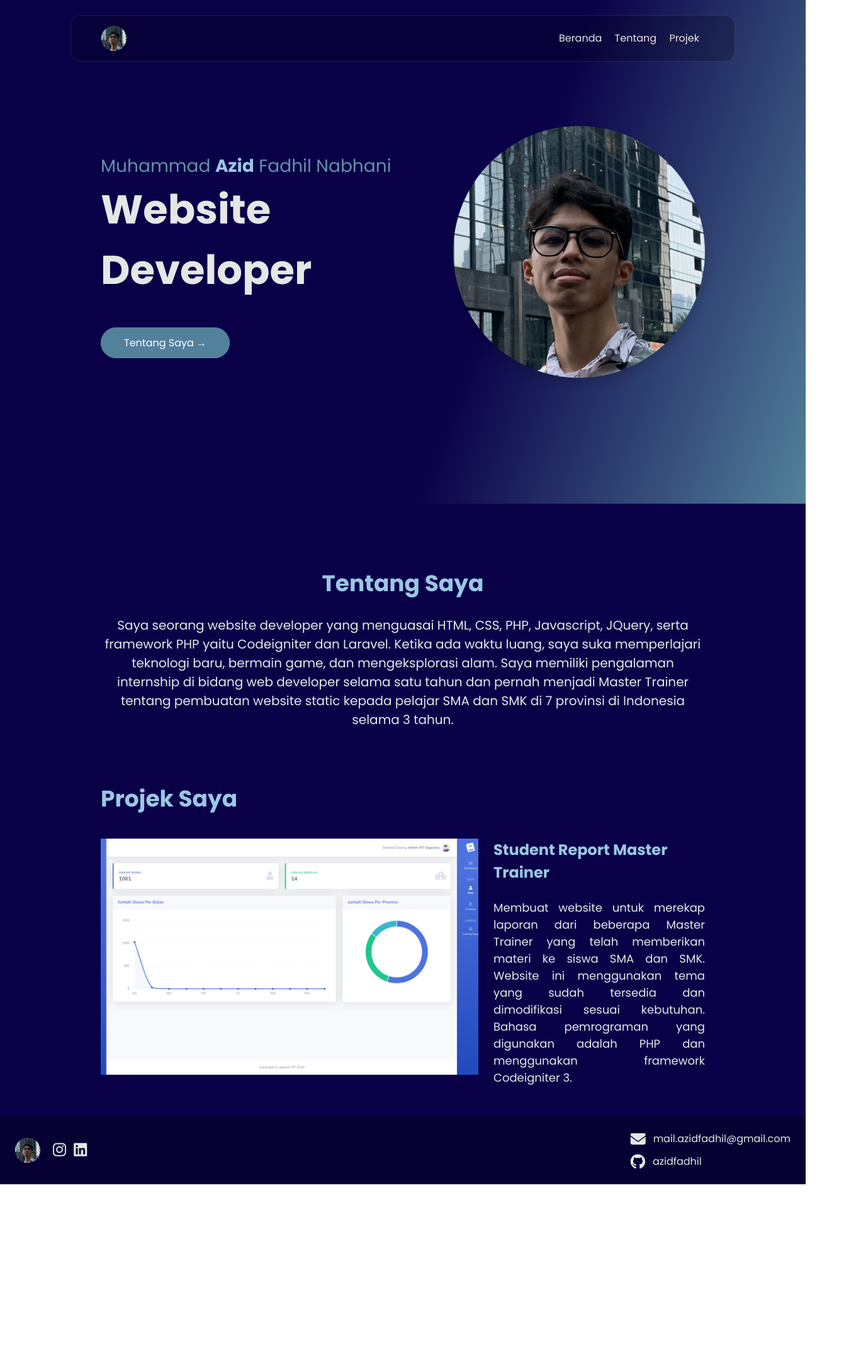
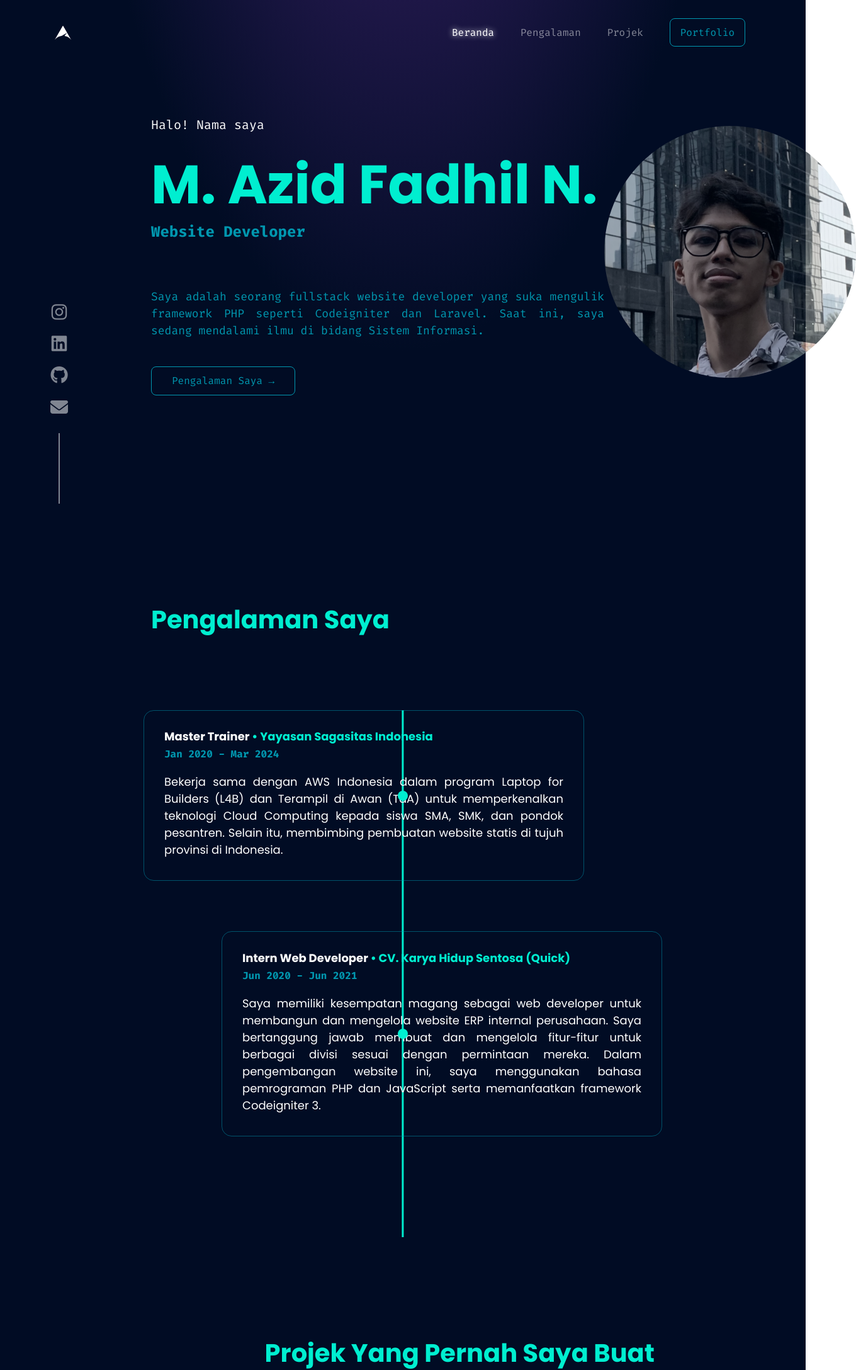
Before and after one commit to azidfadhil/azidfadhil.github.io, a plain HTML site: page index.html in a window 1280 px wide. Shown: the top 2176 px of the page at 63% size, 1360 px wide, since content can reach past the window. Before the commit the page ends 1881 px from the top, so only its background shows below. Drawn offline with nearby package versions, Linux system fonts and the light colour scheme.

Commit message:
web portfolio v2

```diff
--- a/css/style.css
+++ b/css/style.css
@@ -1,224 +1,304 @@
+::-webkit-scrollbar {
+  width: 0.5em;
+}
+::-webkit-scrollbar-track {
+  background-color: #010C24;
+}
+::-webkit-scrollbar-thumb {
+  background-color: #00EED0;
+  border-radius: 100px;
+  transition: all ease-out .3s;
+}
+::-webkit-scrollbar-thumb:hover {
+  background-color: #01CCB1;
+}
+::-webkit-scrollbar-button
 * {
+  margin: 0;
+  padding: 0;
   box-sizing: border-box;
 }
-html::-webkit-scrollbar {
-  display: none;
+body {
+  -webkit-user-select: none; /* Safari */
+  -ms-user-select: none; /* IE 10 and IE 11 */
+  user-select: none; /* Standard syntax */
 }
-body {
-  font-family: 'Poppins', sans-serif;
-}
-.navbar {
-  background-color: rgb(0, 0, 0, .2);
-  border: 1px solid rgba(255, 255, 255, 0.1);
-  margin: 1.5em 7em;
-  z-index: 10;
-  backdrop-filter: blur(10px);
-}
-.navbar .right a {
-  text-decoration: none;
-  color: #e6e6e6;
-  transition: all ease-out .15s;
-  text-align: center;
-}
-.navbar .right a:hover {
-  color: #a1a1a1;
-}
-.home {
-  background: linear-gradient(110deg, rgba(10,0,72,1) 60%, rgba(83,129,155,1) 100%);
-}
-#home {
-  margin: 0 10em;
+.header {
+  position: fixed;
+  width: 100%;
+  font-family: 'Fira Code', monospace;
   display: flex;
   justify-content: space-between;
   align-items: center;
-  height: 100vh;
+  padding: 2em 5em;
+  transition: all ease-out .1s;
+  z-index: 99;
 }
-#home .left .name {
-  color: #6691a9;
+.header.scrolled {
+  background-color: #0000003D;
+  transition: all ease-out .1s;
+  backdrop-filter: blur(10px);
+}
+.header .right a {
+  text-decoration: none;
+  color: #ffffff80;
+  margin: 0 1em;
+  font-size: 16px;
+  transition: all ease-out .1s;
+}
+.header .right a:hover,
+.header .right a.active {
+  color: #ffffff;
+  text-shadow: 0 0 10px #ffffff;
+}
+.header .right .button-resume {
+  text-decoration: none;
+  color: #0197AF;
+  font-family: 'Fira Code', monospace;
+  border: 0.1em solid #0197AF;
+  border-radius: 0.5em;
+  padding: 0.7em 1em;
+  transition: all ease-out .1s;
+}
+.header .right .button-resume:hover {
+  background-color: #0197AF;
+  color: #010C24;
+  box-shadow: 0 0 12px #0197AF;
+}
+.social-media {
+  position: fixed;
+  bottom: 0;
+  padding: 0 5em;
+  display: flex;
+  flex-direction: column;
+  align-items: center;
+  justify-content: space-between;
+  z-index: 99;
+}
+.social-media a {
+  color: #ffffff80;
+  text-decoration: none;
   font-size: 28px;
+  display: flex;
+  margin: 0.4em 0;
+  transition: all ease-out .1s;
 }
-#home .left .name b {
-  color: #9ac7e2;
+.social-media a:hover {
+  color: #ffffff;
+  text-shadow: 0 0 10px #ffffff;
+  transform: scale(1.15);
 }
-#home .left .title {
-  color: #e6e6e6;
-  font-size: 64px;
+.social-media .line {
+  height: 7em;
+  width: 0.13em;
+  background-color: #ffffff80;
+  margin-top: 1em;
+}
+#beranda {
+  height: 100svh;
+  background: radial-gradient(ellipse at 50% -100%, #472678 0%, #010C24 60%);
+  padding: 5em 15em;
+  display: flex;
+  flex-direction: row;
+  justify-content: space-between;
+  align-items: center;
+}
+#beranda .intro {
+  color: #ffffff;
+  font-family: 'Fira Code', monospace;
+  font-size: 20px;
+}
+#beranda .name {
+  color: #00EED0;
+  font-family: 'Poppins', sans-serif;
+  font-weight: 700;
+  font-size: 86px;
+}
+#beranda .role {
+  color: #0197AF;
+  font-family: 'Fira Code', monospace;
   font-weight: bold;
-  margin-bottom: 56px;
+  font-size: 24px;
+  margin-top: -1em;
 }
-#home .left a {
+#beranda .desc {
+  color: #0197AF;
+  font-family: 'Fira Code', monospace;
+  text-align: justify;
+  font-size: 18px;
+  margin: 4em 0 3em 0;
+  width: 40em;
+}
+#beranda a {
   text-decoration: none;
-  border: 1px solid rgba(83,129,155,1);
-  background-color: rgba(83,129,155,1);
-  color: white;
-  padding: 12px 36px;
-  transition: all ease-out .15s;
+  color: #0197AF;
+  width: 15em;
+  text-align: center;
+  font-family: 'Fira Code', monospace;
+  border: 0.1em solid #0197AF;
+  border-radius: 0.5em;
+  padding: 0.7em 2em;
+  transition: all ease-out .1s;
 }
-#home .left a:hover {
-  border: 1px solid rgba(83,129,155,1);
-  background-color: rgba(83,129,155,0);
-  color: white;
-  padding: 12px 36px;
+#beranda a:hover {
+  background-color: #0197AF;
+  color: #010C24;
+  box-shadow: 0 0 12px #0197AF;
 }
-.about {
-  background: rgba(10,0,72,1);
+#beranda img {
+  width: 400px;
+  filter: grayscale(30%);
+  opacity: 0.7;
+  border-radius: 50%;
+  transition: all ease-out .1s;
 }
-#about {
+#beranda img:hover {
+  filter: grayscale(0%);
+  opacity: 1;
+}
+#pengalaman {
+  background-color: #010C24;
+  padding: 10em 15em;
+  position: relative;
+}
+#pengalaman h1 {
+  color: #00EED0;
+  font-family: 'Poppins', sans-serif;
+  font-weight: bold;
+  margin-bottom: 3em;
+}
+.checkpoint .center-line {
+  background-color: #00EED0;
+  width: 0.2em;
+  height: 100%;
+  position: absolute;
+  left: 50%;
+  transform: translateX(-50%);
+}
+.checkpoint .row {
+  margin-bottom: 5em;
   display: flex;
-  justify-content: center;
+  position: relative;
+}
+.checkpoint .row:after {
+  content: '';
+  position: absolute;
+  background-color: #00EED0;
+  width: 1em;
+  height: 1em;
+  border-radius: 50%;
+  top: 50%;
+  right: 50%;
+  transform: translate(50%, -50%);
+}
+.checkpoint .row:last-child {
+  margin-bottom: 0;
+}
+.checkpoint .row:nth-child(even) {
+  justify-content: flex-start;
+}
+.checkpoint .row:nth-child(odd) {
+  justify-content: flex-end;
+}
+.row .box {
+  width: 700px;
+  border: 0.1em solid #0197AF80;
+  border-radius: 1em;
+  padding: 1.7em 2em 1.2em 2em;
+  box-shadow: 0 0 0 #ffffff;
+  transition: all ease-out .1s;
+}
+.row .box:hover {
+  background-color: #ffffff10;
+  box-shadow: 0 0 7px #ffffff80;
+}
+.row .box .details {
   align-items: center;
-  flex-direction: column;
-  margin: 0 10em;
-  padding: 100px 0 0 0;
+  font-size: 18px;
+  font-weight: bold;
+  margin-bottom: 1em;
 }
-#about .title {
-  color: #9ac7e2;
-  font-size: 36px;
-  font-weight: bold;
-  margin-bottom: 24px;
+.details span.title {
+  color: #ffffff;
+  font-family: 'Poppins', sans-serif;
 }
-#about .tentang-saya {
-  color: #e6e6e6;
-  font-size: 20px;
-  text-align: center;
+.details span.where {
+  color: #00EED0;
 }
-.project {
-  background: rgba(10,0,72,1);
+.details span.when {
+  color: #0197AF;
+  font-size: 16px;
+  font-family: 'Fira Code', monospace;
 }
-#project {
-  margin: 0 10em;
-}
-#project .title {
-  color: #9ac7e2;
-  font-size: 36px;
-  font-weight: bold;
-  margin: 36px 0;
-}
-.projects .pj {
-  display: flex;
-}
-.projects .pj #carouselProject1 {
-  min-width: 600px;
-  max-width: 600px;
-}
-.pj .text {
-  margin-left: 24px;
-}
-.pj .text .title-pj {
-  color: #9ac7e2;
-  font-size: 24px;
-  font-weight: bold;
-  margin-bottom: 24px;
-}
-.pj .text .desc-pj {
-  color: #e6e6e6;
+.row .box p {
+  color: #ffffff;
+  font-family: 'Poppins', sans-serif;
   font-size: 18px;
   text-align: justify;
 }
-
-.contact {
-  background-color: rgb(7, 0, 50);
-  padding: 24px;
+#projek {
+  background: radial-gradient(ellipse at 50% 300%, #472678 0%, #010C24 60%);
+  z-index: 4;
+  position: relative;
+  padding: 10em 15em;
 }
-#contact {
+#projek h1 {
+  color: #00EED0;
+  font-family: 'Poppins', sans-serif;
+  font-weight: bold;
+  margin-bottom: 3em;
+  text-align: right;
+}
+#projek .pj {
+  padding: 0 7em;
   display: flex;
   justify-content: space-between;
-  align-items: center;
+  align-items: top;
+  position: relative;
 }
-#contact .left {
-  display: flex;
-  align-items: center;
+#projek .pj .carousel{
+  min-width: 500px;
+  max-width: 500px;
+  opacity: .7;
+  filter: grayscale(50%);
+  transition: all ease-out .1s;
 }
-#contact .left .sosmed {
-  margin-left: 12px;
+#projek .pj .carousel:hover {
+  opacity: 1;
+  filter: grayscale(0%);
 }
-#contact .left .sosmed a {
-  text-decoration: none;
-  color: #e6e6e6;
-  font-size: 24px;
-  margin-left: 8px;
+.pj .desc-pj {
+  text-align: right;
+  margin-left: 3em;
 }
-#contact .right {
-  display: flex;
-  flex-direction: column;
-  color: #e6e6e6;
+.pj .desc-pj span{
+  color: #FFFFFF;
+  font-family: 'Fira Code', monospace;
+  font-size: 14px;
 }
-#contact .right i {
-  font-size: 24px;
-  margin-right: 12px;
+.pj .desc-pj .judul-pj {
+  color: #0197AF;
+  font-family: 'Poppins', sans-serif;
+  font-weight: bold;
+  font-size: 36px;
+  margin-bottom: 0.5em;
 }
-#contact .right span:first-child {
-  margin-bottom: 12px;
+.pj .desc-pj .desc {
+  border: 0.1em solid #0197AF80;
+  font-family: 'Poppins', sans-serif;
+  font-size: 16px;
+  color: #FFFFFF;
+  padding: 1em 1.3em;
+  border-radius: 1em;
+  margin-bottom: 1em;
+  transition: all ease-out .1s;
 }
-#contact .right span {
-  display: flex;
+.pj .desc-pj .desc:hover {
+  background-color: #0197AF20;
 }
-@media screen and (max-width: 420px) {
-  .navbar {
-    display: none;
-  }
-  #home {
-    margin: 0 1em;
-    display: flex;
-    flex-direction: column-reverse;
-    justify-content: center;
-    align-items: center;
-  }
-  #home .right {
-    margin-bottom: 100px;
-  }
-  #home .right img {
-    width: 250px;
-  }
-  #home .left {
-    text-align: center;
-  }
-  #home .left .name {
-    font-size: 18px;
-  }
-  #home .left .title {
-    font-size: 36px;
-  }
-  #about {
-    margin: 0 2em;
-    height: 100vh;
-    padding: 0;
-  }
-  #about .title {
-    margin-top: -100px;
-    margin-bottom: 72px;
-  }
-  #project {
-    margin: 0 1em;
-  }
-  #project .title {
-    text-align: center;
-  }
-  #project .pj {
-    display: flex;
-    flex-direction: column;
-    align-items: center;
-  }
-  .projects .pj #carouselProject1 {
-    min-width: 350px;
-    max-width: 350px;
-    margin-bottom: 24px;
-  }
-  .pj .text {
-    margin-left: 0;
-  }
-  .pj .text .title-pj {
-    color: #9ac7e2;
-    font-size: 24px;
-    font-weight: bold;
-    margin-bottom: 24px;
-  }
-  .pj .text .desc-pj {
-    color: #e6e6e6;
-    font-size: 18px;
-    text-align: left;
-  }
-  #contact .left img {
-    display: none;
-  }
+.desc-pj .etc span {
+  background-color: #FFFFFF20;
+  padding: 0.2em 1em;
+  margin: 0 0.5em;
+  border-radius: 5em;
 }
--- a/index.html
+++ b/index.html
@@ -6,96 +6,127 @@
   <!-- CSS -->
   <link href="https://cdn.jsdelivr.net/npm/bootstrap@5.3.3/dist/css/bootstrap.min.css" rel="stylesheet" integrity="sha384-QWTKZyjpPEjISv5WaRU9OFeRpok6YctnYmDr5pNlyT2bRjXh0JMhjY6hW+ALEwIH" crossorigin="anonymous">
   <link rel="stylesheet" href="https://cdnjs.cloudflare.com/ajax/libs/font-awesome/6.5.2/css/all.min.css">
-  <link rel="stylesheet" href="css/style.css">
-  <!-- JS -->
-  <script src="https://cdn.jsdelivr.net/npm/bootstrap@5.3.3/dist/js/bootstrap.bundle.min.js" integrity="sha384-YvpcrYf0tY3lHB60NNkmXc5s9fDVZLESaAA55NDzOxhy9GkcIdslK1eN7N6jIeHz" crossorigin="anonymous"></script>
+  <link rel="stylesheet" href="./css/style.css">
   <!-- Font -->
   <link rel="preconnect" href="https://fonts.googleapis.com">
   <link rel="preconnect" href="https://fonts.gstatic.com" crossorigin>
-  <link href="https://fonts.googleapis.com/css2?family=Poppins:ital,wght@0,100;0,200;0,300;0,400;0,500;0,600;0,700;0,800;0,900;1,100;1,200;1,300;1,400;1,500;1,600;1,700;1,800;1,900&display=swap" rel="stylesheet">
-
-  <title>Azid Fadhil</title>
+  <link href="https://fonts.googleapis.com/css2?family=Fira+Code:wght@300..700&display=swap" rel="stylesheet">
+  <link href="https://fonts.googleapis.com/css2?family=Fira+Code:wght@300..700&family=Poppins:ital,wght@0,100;0,200;0,300;0,400;0,500;0,600;0,700;0,800;0,900;1,100;1,200;1,300;1,400;1,500;1,600;1,700;1,800;1,900&display=swap" rel="stylesheet">
+  <!-- Information on Tab -->
+  <link rel="icon" href="./img/logo.png">
+  <title>Portfolio | M. Azid Fadhil N.</title>
 </head>
 <body>
-  <div class="navbar px-5 py-3 rounded-4 fixed-top">
+  <!-- Navigation Bar -->
+  <div class="header">
     <div class="left">
-      <img src="./img/potrait.png" width="40px" class="rounded-circle">
+      <a href="#beranda">
+        <img src="./img/logo-transparent.png" width="40" class="rounded-circle" alt="">
+      </a>
     </div>
     <div class="right">
-      <a class="mx-2" href="#home">Beranda</a>
-      <a class="mx-2" href="#about">Tentang</a>
-      <a class="mx-2" href="#project">Projek</a>
+      <a href="#beranda" class="nav__links active">Beranda</a>
+      <a href="#pengalaman" class="nav__links">Pengalaman</a>
+      <a href="#projek" class="nav__links">Projek</a>
+      <a class="button-resume" href="">Portfolio</a>
     </div>
   </div>
 
-  <div class="home">
-    <div id="home">
+  <div class="social-media">
+    <a href="https://instagram.com/_zid.azid" target="_blank"><i class="fa-brands fa-instagram"></i></a>
+    <a href="https://linkedin.com/in/azidfadhil" target="_blank"><i class="fa-brands fa-linkedin"></i></a>
+    <a href="https://github.com/azidfadhil" target="_blank"><i class="fa-brands fa-github"></i></a>
+    <a href="mailto:mail.azidfadhil@gmail.com"><i class="fa-solid fa-envelope"></i></a>
+    <div class="line"></div>
+  </div>
+
+  <!-- Beranda -->
+  <section id="beranda">
     <div class="left">
-        <div class="name"><span>Muhammad</span> <b>Azid</b> <span>Fadhil Nabhani</span></div>
-        <div class="title">Website Developer</div>
-        <a class="rounded-pill" href="#about">Tentang Saya →</a>
+      <p class="intro">Halo! Nama saya</p>
+      <p class="name">M. Azid Fadhil N.</p>
+      <p class="role">Website Developer</p>
+      <p class="desc">Saya adalah seorang fullstack website developer yang suka mengulik framework PHP seperti Codeigniter dan Laravel. Saat ini, saya sedang mendalami ilmu di bidang Sistem Informasi.</p>
+      <a class="btn-to-tentang" href="#pengalaman">Pengalaman Saya →</a>
     </div>
     <div class="right">
-        <img src="./img/potrait.png" width="400px" class="rounded-circle shadow">
+      <img src="./img/potrait.png" alt="">
+    </div>
+
+  </section>
+
+  <!-- Pengalaman -->
+  <section id="pengalaman">
+    <h1>Pengalaman Saya</h1>
+
+    <div class="checkpoint">
+      <div class="center-line"></div>
+      <div class="row">
+        <div class="box">
+          <div class="details">
+            <span class="title">Master Trainer <span class="where">• Yayasan Sagasitas Indonesia</span></span>
+            <br>
+            <span class="when">Jan 2020 - Mar 2024</span>
+          </div>
+          <p>Bekerja sama dengan AWS Indonesia dalam program Laptop for Builders (L4B) dan Terampil di Awan (TdA) untuk memperkenalkan teknologi Cloud Computing kepada siswa SMA, SMK, dan pondok pesantren. Selain itu, membimbing pembuatan website statis di tujuh provinsi di Indonesia.</p>
+        </div>
+      </div>
+      <div class="row">
+        <div class="box">
+          <div class="details">
+            <span class="title">Intern Web Developer <span class="where">• CV. Karya Hidup Sentosa (Quick)</span></span>
+            <br>
+            <span class="when">Jun 2020 - Jun 2021</span>
+          </div>
+          <p>Saya memiliki kesempatan magang sebagai web developer untuk membangun dan mengelola website ERP internal perusahaan. Saya bertanggung jawab membuat dan mengelola fitur-fitur untuk berbagai divisi sesuai dengan permintaan mereka. Dalam pengembangan website ini, saya menggunakan bahasa pemrograman PHP dan JavaScript serta memanfaatkan framework Codeigniter 3.</p>
         </div>
       </div>
     </div>
+  </section>
 
-  <div class="about">
-    <div id="about">
-      <div class="title">Tentang Saya</div>
-      <div class="tentang-saya">Saya seorang website developer yang menguasai HTML, CSS, PHP, Javascript, JQuery, serta framework PHP yaitu Codeigniter dan Laravel. Ketika ada waktu luang, saya suka memperlajari teknologi baru, bermain game, dan mengeksplorasi alam. Saya memiliki pengalaman internship di bidang web developer selama satu tahun dan pernah menjadi Master Trainer tentang pembuatan website static kepada pelajar SMA dan SMK di 7 provinsi di Indonesia selama 3 tahun.</div>
+  <!-- Projek -->
+  <section id="projek">
+    <h1>Projek Yang Pernah Saya Buat</h1>
+    <div class="pj">
+      <div id="pj-1" class="carousel slide" data-bs-pause="false" data-bs-ride="carousel" data-bs-touch="false">
+        <div class="carousel-inner">
+          <div class="carousel-item active" data-bs-interval="3000">
+            <img src="./img/pj-1/pj-laporanmt-1.png" class="d-block w-100" alt="...">
           </div>
+          <div class="carousel-item" data-bs-interval="3000">
+            <img src="./img/pj-1/pj-laporanmt-2.png" class="d-block w-100" alt="...">
           </div>
-
-  <div class="project">
-    <div id="project" class="py-5">
-      <div class="title">Projek Saya</div>
-      <div class="projects">
-        <div class="pj">
-          <div id="carouselProject1" class="carousel carousel-dark slide" data-bs-ride="carousel">
-            <div class="carousel-inner">
-              <div class="carousel-item active">
-                <img src="./img/pj-laporanmt-1.png" class="d-block w-100" alt="...">
+          <div class="carousel-item" data-bs-interval="3000">
+            <img src="./img/pj-1/pj-laporanmt-3.png" class="d-block w-100" alt="...">
           </div>
-              <div class="carousel-item">
-                <img src="./img/pj-laporanmt-2.png" class="d-block w-100" alt="...">
+          <div class="carousel-item" data-bs-interval="3000">
+            <img src="./img/pj-1/pj-laporanmt-4.png" class="d-block w-100" alt="...">
           </div>
-              <div class="carousel-item">
-                <img src="./img/pj-laporanmt-3.png" class="d-block w-100" alt="...">
+          <div class="carousel-item" data-bs-interval="3000">
+            <img src="./img/pj-1/pj-laporanmt-5.png" class="d-block w-100" alt="...">
           </div>
-              <div class="carousel-item">
-                <img src="./img/pj-laporanmt-4.png" class="d-block w-100" alt="...">
-              </div>
-              <div class="carousel-item">
-                <img src="./img/pj-laporanmt-5.png" class="d-block w-100" alt="...">
+          <div class="carousel-item" data-bs-interval="3000">
+            <img src="./img/pj-1/pj-laporanmt-6.png" class="d-block w-100" alt="...">
           </div>
         </div>
       </div>
-          <div class="text">
-            <div class="title-pj">Student Report Master Trainer</div>
-            <div class="desc-pj">Membuat website untuk merekap laporan dari beberapa Master Trainer yang telah memberikan materi ke siswa SMA dan SMK. Website ini menggunakan tema yang sudah tersedia dan dimodifikasi sesuai kebutuhan. Bahasa pemrograman yang digunakan adalah PHP dan menggunakan framework Codeigniter 3.</div>
+      <div class="desc-pj">
+        <span>Projek #01</span>
+        <div class="judul-pj">Report Student</div>
+        <div class="desc">Website rekapan laporan Master Trainer yang telah memberikan materi ke siswa SMA dan SMK. Bahasa pemrograman yang digunakan adalah PHP dan menggunakan framework Codeigniter 3.</div>
+        <div class="etc">
+          <span>PHP</span>
+          <span>Codeigniter 3</span>
+          <span>Bootstrap</span>
+          <span>JQuery</span>
         </div>
       </div>
     </div>
-    </div>
-  </div>
+  </section>
 
-  <div class="contact">
-    <div id="contact">
-      <div class="left">
-        <img src="./img/potrait.png" width="40px" class="rounded-circle">
-        <div class="sosmed">
-          <a href="https://instagram.com/_zid.azid" target="_blank"><i class="fa-brands fa-instagram"></i></a>
-          <a href="https://linkedin.com/in/azidfadhil" target="_blank"><i class="fa-brands fa-linkedin"></i></a>
-        </div>
-      </div>
-      <div class="right">
-        <span><i class="fa-solid fa-envelope"></i> mail.azidfadhil@gmail.com</span>
-        <span><i class="fa-brands fa-github"></i> azidfadhil</span>
-      </div>
-    </div>
-  </div>
-
+  <!-- Script -->
+  <script src="https://cdn.jsdelivr.net/npm/bootstrap@5.3.3/dist/js/bootstrap.bundle.min.js" integrity="sha384-YvpcrYf0tY3lHB60NNkmXc5s9fDVZLESaAA55NDzOxhy9GkcIdslK1eN7N6jIeHz" crossorigin="anonymous"></script>
+  <script src="https://cdnjs.cloudflare.com/ajax/libs/jquery/3.7.1/jquery.min.js"></script>
+  <script src="./js/script.js"></script>
 </body>
 </html>
--- /dev/null
+++ b/js/script.js
@@ -0,0 +1,28 @@
+$(document).ready(function() {
+  $(document).on("scroll", function() {
+    var $nav = $(".header")
+    $nav.toggleClass("scrolled", $(this).scrollTop() > 80)
+  })
+});
+
+let sections = document.querySelectorAll("section");
+let navLinks = document.querySelectorAll(".nav__links");
+
+window.onscroll = () => {
+  sections.forEach(sec => {
+    let top = window.scrollY;
+    let offset = sec.offsetTop;
+    let height = sec.offsetHeight;
+    let id = sec.getAttribute("id");
+
+    if(top >= offset && top < offset + height) {
+      console.log("top: " + top)
+      console.log("offset: " + offset)
+      console.log("height: " + height)
+      navLinks.forEach(links => {
+        links.classList.remove("active");
+        document.querySelector(".nav__links[href*=" + id + "]").classList.add("active");
+      });
+    }
+  });
+}
```
Also changed, not shown: img/bg.jpg (deleted), img/logo-transparent.png (added), img/logo.png (added), img/pj-1/pj-laporanmt-1.png (added), img/pj-1/pj-laporanmt-2.png (renamed from img/pj-laporanmt-1.png), img/pj-1/pj-laporanmt-3.png (renamed from img/pj-laporanmt-2.png), img/pj-1/pj-laporanmt-4.png (renamed from img/pj-laporanmt-3.png), img/pj-1/pj-laporanmt-5.png (renamed from img/pj-laporanmt-4.png), img/pj-1/pj-laporanmt-6.png (renamed from img/pj-laporanmt-5.png), 1 other file. Lines whose indentation alone changed are shown as unchanged.
